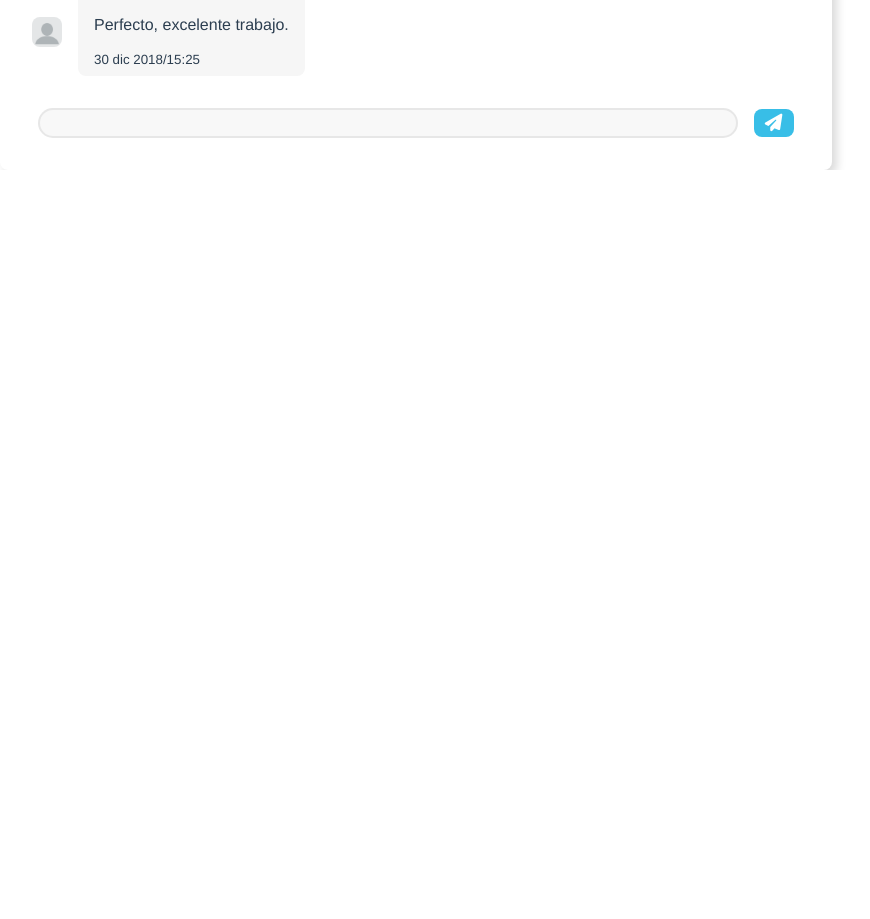
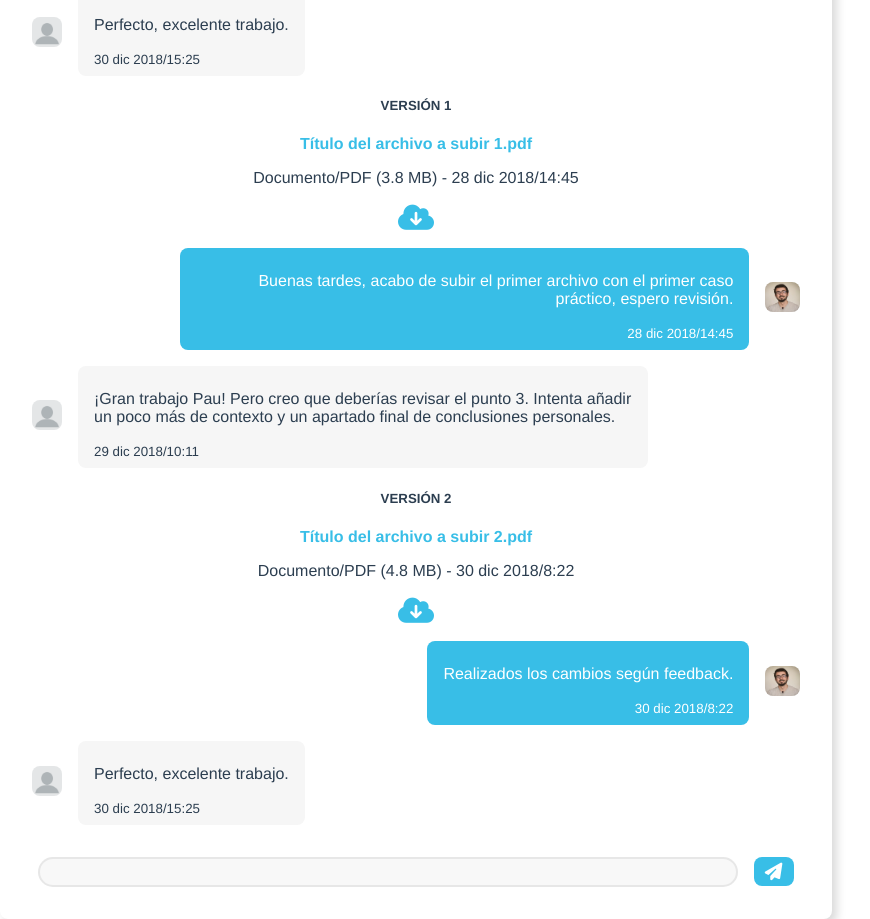
Before and after one commit to PauGarciaMartinez/okn-learning-modal, a Vue app: page / in a window 1280 px wide. Shown: the part 900-1819 px from the top of the page, without its empty margins (224-1094 px from the left). Before the commit the page ends 1070 px from the top, so only its background shows below. Built offline with nearby package versions, Linux system fonts and the light colour scheme.

Commit message:
Create a content component to render other components

```diff
--- /dev/null
+++ b/src/components/Content.vue
@@ -0,0 +1,80 @@
+<template>
+
+  <div v-for="item in content" :key="item">
+
+    <!-- DELIVERY -->
+    <div v-if="item.value.type">
+      <div>
+        <h5>{{ item.value.version }}</h5>
+        <p class="delivery-name">{{ item.value.name }}</p>
+        <p>
+          {{ item.value.type }}
+          {{ item.value.size }} -
+          {{ item.value.date }}
+        </p>
+      </div>
+      <div>
+        <a :href="item.value.url">
+          <i class="fas fa-cloud-download-alt"></i>
+        </a>
+      </div>
+    </div>
+
+    <!-- MESSAGE -->
+    <div v-else>
+      <div v-if="item.value.author === 'student'" class="messages-wrapper">
+        <div class="message-container">
+          <p>{{ item.value.content }}</p>
+          <small>{{ item.value.date }}</small>
+        </div>
+        <div class="thumbnail">
+          <img src="@/assets/student-profile.jpeg" alt="Student's profile photo">
+        </div>
+      </div>
+      <div v-else class="messages-wrapper2">
+        <div class="thumbnail">
+          <img src="@/assets/teacher-profile.jpeg" alt="Teacher's profile photo">
+        </div>
+        <div class="message-container2">
+          <p>{{ item.value.content }}</p>
+          <small>{{ item.value.date }}</small>
+        </div>
+      </div>
+    </div>
+
+  </div>
+
+</template>
+
+<script>
+import { Message } from '@/models/message.js'
+import { Delivery } from '@/models/delivery.js'
+import { ref } from 'vue'
+
+export default {
+  name: 'Content',
+  setup() {
+    let content = ref([])
+
+    const message1 = ref(new Message('Buenas tardes, acabo de subir el primer archivo con el primer caso práctico, espero revisión.', '28 dic 2018/14:45', 'student'))
+
+    const message2 = ref(new Message('¡Gran trabajo Pau! Pero creo que deberías revisar el punto 3. Intenta añadir un poco más de contexto y un apartado final de conclusiones personales.', '29 dic 2018/10:11', 'teacher'))
+
+    const message3 = ref(new Message('Realizados los cambios según feedback.', '30 dic 2018/8:22', 'student'))
+
+    const message4 = ref(new Message('Perfecto, excelente trabajo.', '30 dic 2018/15:25', 'teacher'))
+
+    const delivery1 = ref(new Delivery('VERSIÓN 1', 'Título del archivo a subir 1.pdf', 'Documento/PDF', '(3.8 MB)', '28 dic 2018/14:45', 'url'))
+
+    const delivery2 = ref(new Delivery('VERSIÓN 2', 'Título del archivo a subir 2.pdf', 'Documento/PDF', '(4.8 MB)', '30 dic 2018/8:22', 'url'))
+
+    content.value.push(delivery1, message1, message2, delivery2, message3, message4)
+
+    return { content }
+  }
+}
+</script>
+
+<style>
+
+</style>
--- a/src/components/Modal.vue
+++ b/src/components/Modal.vue
@@ -9,6 +9,8 @@
     <Delivery />
     <Message />
 
+    <Content />
+
     <Input />
   </div>
 </template>
@@ -17,6 +19,7 @@
 import Input from '@/components/Input'
 import Message from '@/components/Message'
 import Delivery from '@/components/Delivery'
+import Content from '@/components/Content'
 import { ref } from 'vue'
 
 export default {
@@ -25,7 +28,8 @@ export default {
   components: {
     Input,
     Message,
-    Delivery
+    Delivery,
+    Content
   },
   setup(props, { emit }) {
     let title = ref('Comentarios')
```
